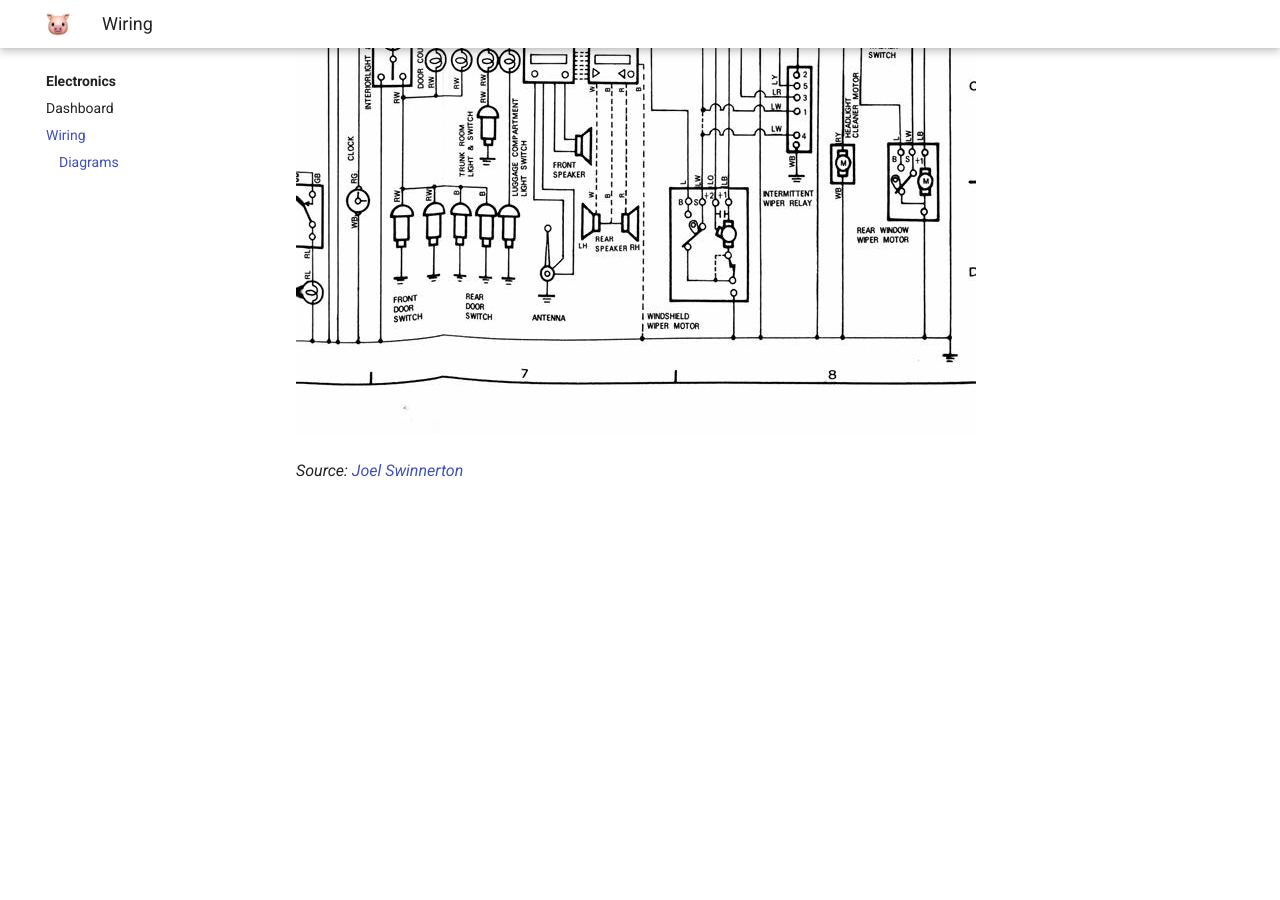
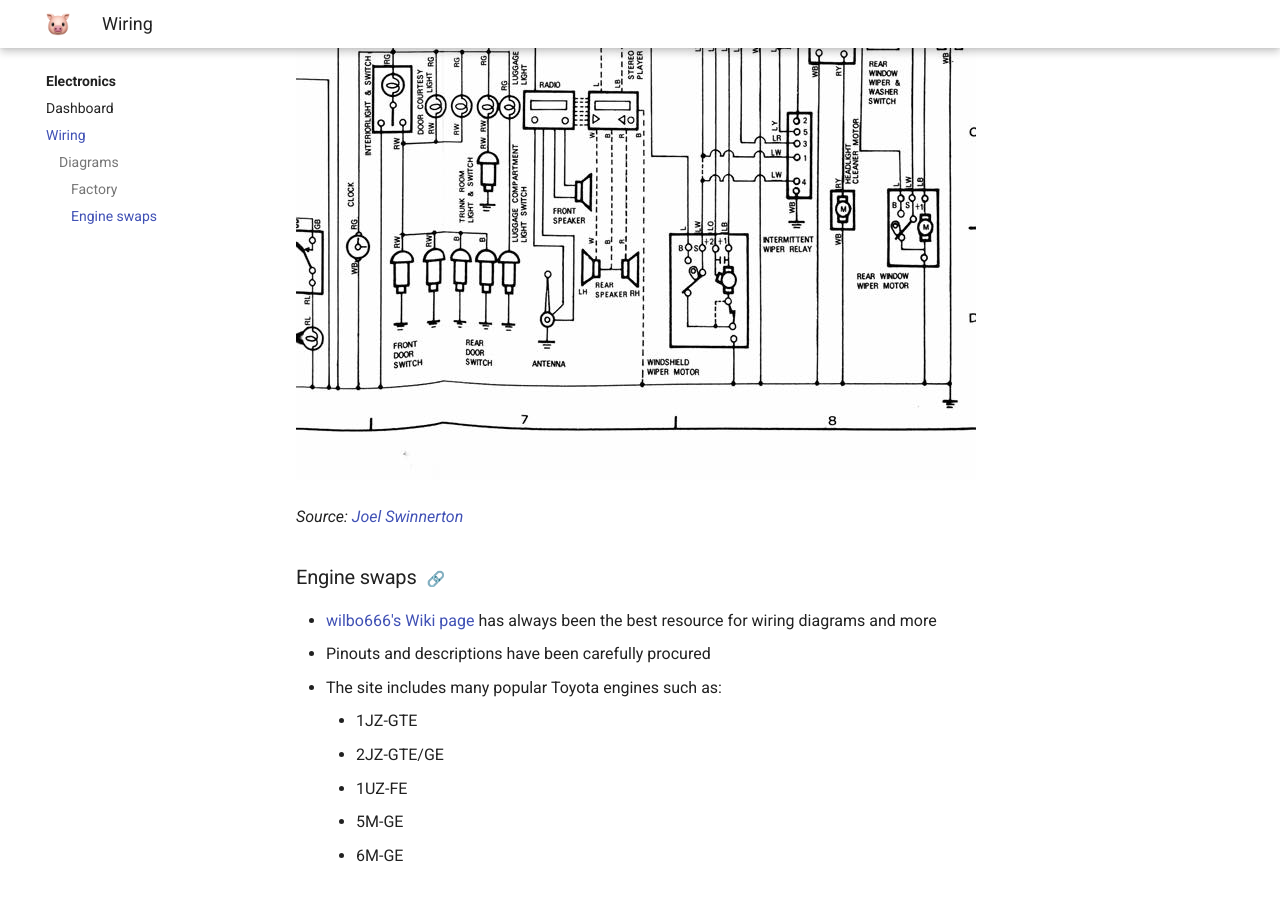
Before and after one commit to ocampco/pig-eyes-diy, an MkDocs documentation site: the page built from docs/electronics/wiring.md, in a window 1280 px wide and 900 px high, scrolled down 4943 px. Built offline with MkDocs 1.6.1 and Material for MkDocs 9.7.7, drawn with Linux system fonts in a browser that asks for light colours; before the commit the page ends 5451 px from its top, so only the background shows below that.

Commit message:
Add engine swaps

```diff
--- a/docs/electronics/wiring.md
+++ b/docs/electronics/wiring.md
@@ -11,6 +11,8 @@
 ---
 
 ## Diagrams
+
+### Factory
 
 !!! quote
     After tracing a loom and amending a factory diagram I found this more accurate factory diagram that confirms a lot of my amendments, but is still not 100% accurate.
@@ -28,3 +30,14 @@
 ![Body loom 5](./img/electronics-wiring-body-loom-5.jpg)
 
 _Source: [Joel Swinnerton](https://www.facebook.com/groups/216354961906562/posts/915335388675179/)_
+
+### Engine swaps
+
+- [wilbo666's Wiki page](http://wilbo666.pbworks.com/w/page/116359153/Wiki%20-%20wilbo666) has always been the best resource for wiring diagrams and more
+- Pinouts and descriptions have been carefully procured
+- The site includes many popular Toyota engines such as:
+    - 1JZ-GTE
+    - 2JZ-GTE/GE
+    - 1UZ-FE
+    - 5M-GE
+    - 6M-GE
```
